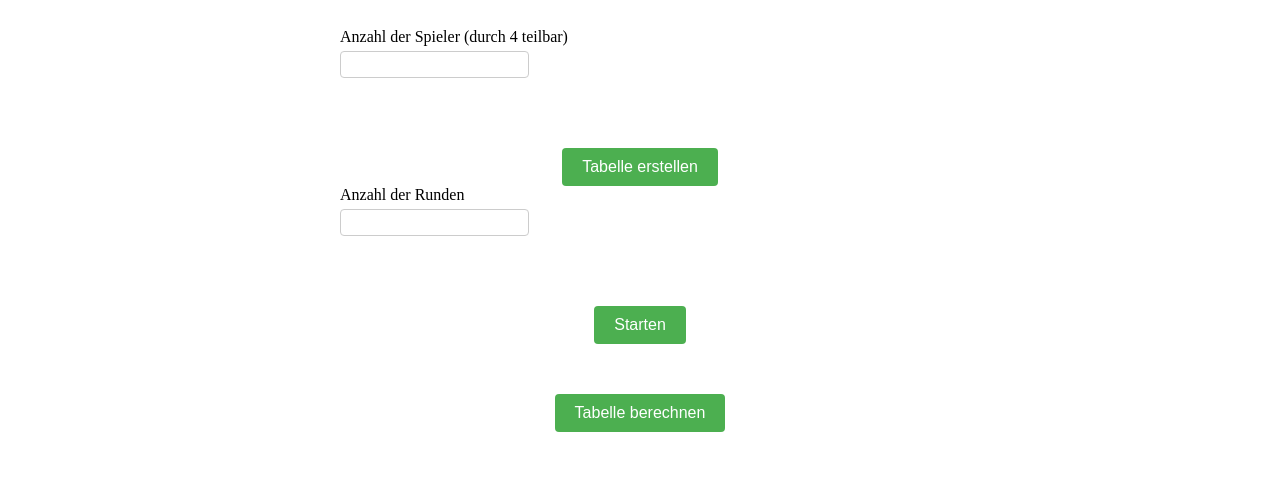
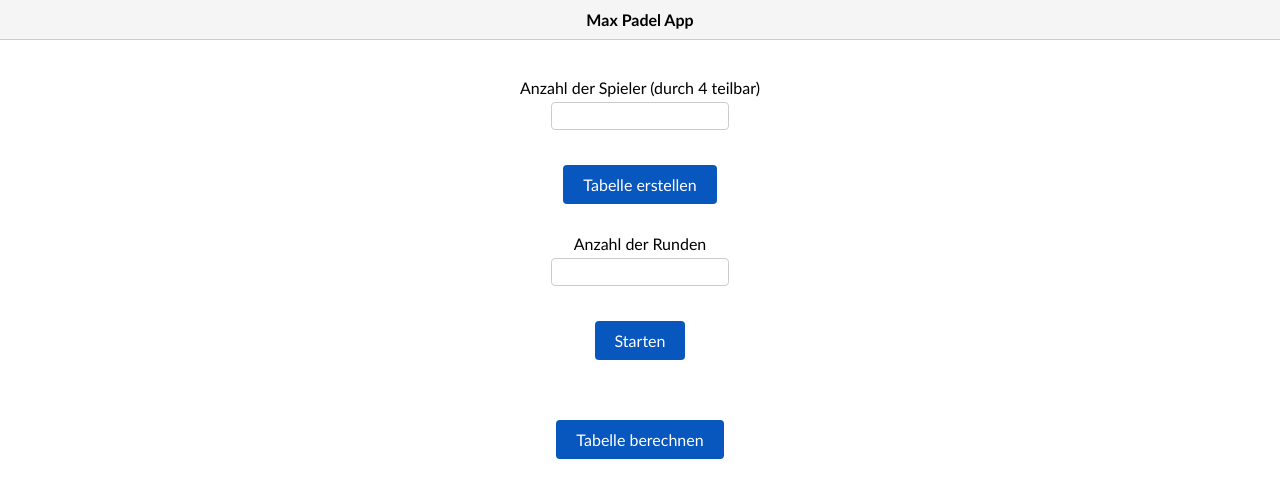
Before and after one commit to DrU5/PadelApp, a website built with Vite: page index.html in a window 1280 px wide. Built offline with nearby package versions, Linux system fonts and the light colour scheme.

Commit message:
Optical fix and improvement

```diff
--- a/index.html
+++ b/index.html
@@ -7,6 +7,9 @@
   </head>
   <body>
     <div class="container">
+      <div class="banner">
+        Max Padel App
+      </div>
       <div class="input-field">
         <label for="spieleranzahl">Anzahl der Spieler (durch 4 teilbar)</label>
         <input type="number" id="spieleranzahl" min="4" step="4" required />
--- a/style.css
+++ b/style.css
@@ -1,17 +1,32 @@
+.banner {
+  position: fixed;
+  top: 0;
+  left: 0;
+  right: 0;
+  background-color: #f5f5f5;
+  border-bottom: 1px solid #ccc;
+  padding: 10px;
+  text-align: center;
+  font-weight: bold;
+  font-family: Calibri, sans-serif;
+  z-index: 9999;
+}
+
+
 .container {
   margin: auto;
   max-width: 600px;
-  padding: 20px;
+  padding: 70px;
   text-align: center;
 }
 
 .input-field {
-  margin-bottom: 20px;
-  text-align: left;
+  margin-bottom: 5px;
+  text-align: center;
 }
 
 .pairings-table {
-  margin-top: 50px;
+  margin-top: 15px;
 }
 
 .pairings-table + .pairings-table {
@@ -26,7 +41,8 @@ label {
 table {
   border-collapse: collapse;
   margin: auto;
-  margin-top: 50px;
+  margin-top: 20px;
+  margin-bottom: 35px;
 }
 
 th,
@@ -40,9 +56,10 @@ th {
 }
 
 button {
-  margin-top: 50px;
+  margin-top: 30px;
+  margin-bottom: 30px;
   padding: 10px 20px;
-  background-color: #4caf50;
+  background-color: #0757be;
   color: white;
   border: none;
   border-radius: 4px;
@@ -51,7 +68,7 @@ button {
 }
 
 button:hover {
-  background-color: #3e8e41;
+  background-color: #0756be9d;
 }
 
 input[type="number"] {
@@ -59,6 +76,7 @@ input[type="number"] {
   border-radius: 4px;
   border: 1px solid #ccc;
   box-sizing: border-box;
+  text-align: center;
 }
 
 input[type="text"] {
@@ -68,3 +86,7 @@ input[type="text"] {
   box-sizing: border-box;
   width: 100%;
 }
+
+body, .banner, .container, .input-field, .pairings-table, label, table, th, td, button, input[type="number"], input[type="text"] {
+  font-family: Calibri, sans-serif;
+}
```
